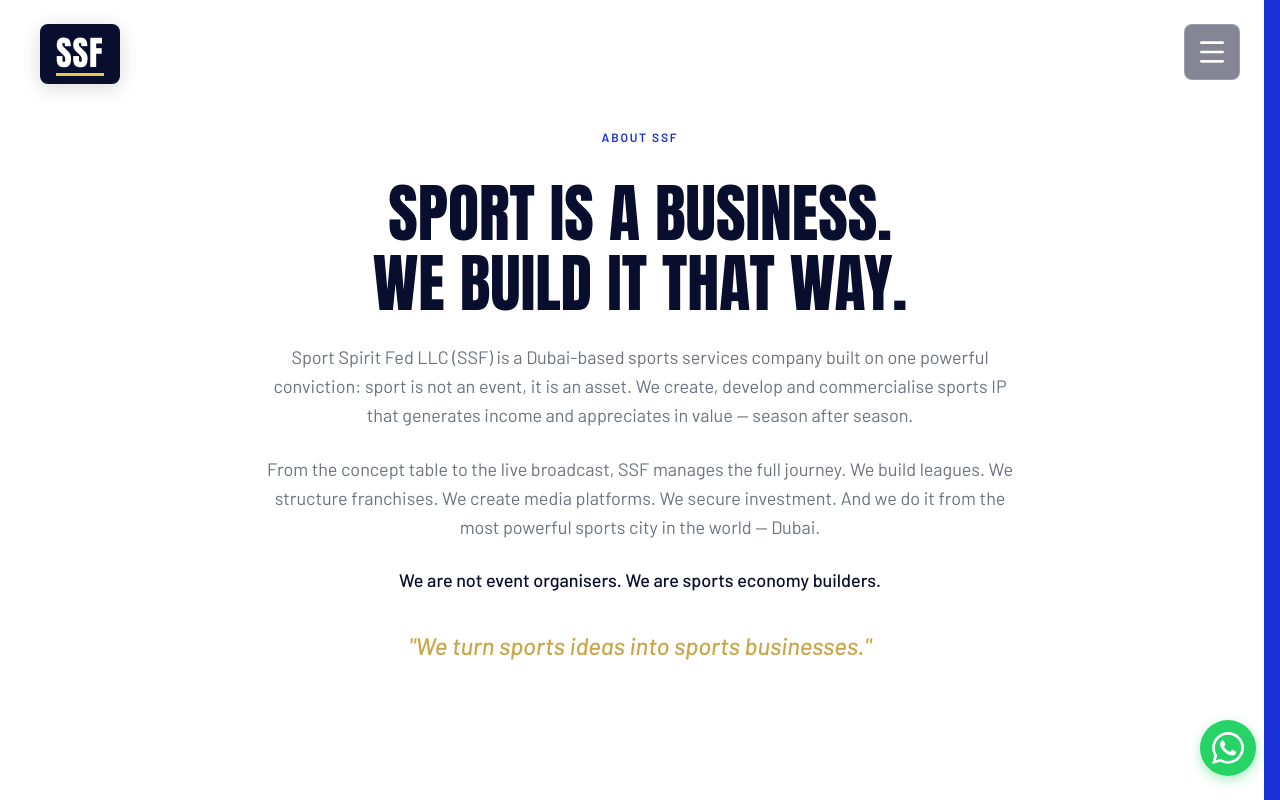
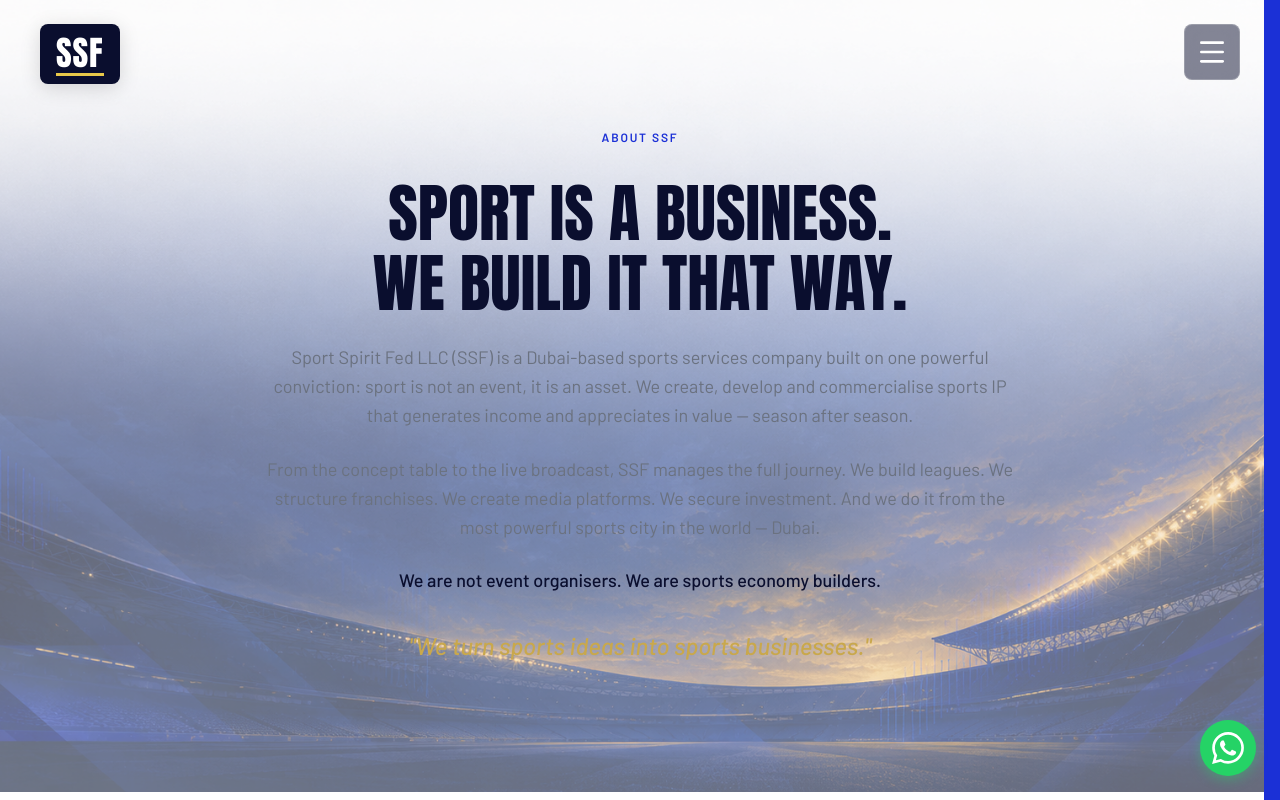
Before and after one commit to Rushi8087/ssf-88, a React (Vite) app: page /about in a window 1280 px wide. Shown: the top 800 px of the page. Built offline with nearby package versions, Linux system fonts and the light colour scheme.

Commit message:
add youtube logo, add about hero background image, adjust overlay

```diff
--- a/src/components/Footer.tsx
+++ b/src/components/Footer.tsx
@@ -1,7 +1,7 @@
 // @ts-nocheck
 import React from 'react';
 import { Link } from 'react-router-dom';
-import { Instagram, Linkedin } from "lucide-react";
+import { Instagram, Linkedin, Youtube } from "lucide-react";
 import { motion } from "motion/react";
 
 export function Footer() {
@@ -42,6 +42,15 @@
                 className="w-8 h-8 rounded-full border border-pure-white/20 flex items-center justify-center text-pure-white hover:border-gold-accent hover:text-gold-accent transition-colors duration-300"
               >
                 <Linkedin className="w-5 h-5" />
+              </a>
+              <a
+                href="https://youtube.com/@ssfeventspro?si=D6qiUEJPGJAxJGVD"
+                target="_blank"
+                rel="noopener noreferrer"
+                aria-label="SSF YouTube"
+                className="w-8 h-8 rounded-full border border-pure-white/20 flex items-center justify-center text-pure-white hover:border-gold-accent hover:text-gold-accent transition-colors duration-300"
+              >
+                <Youtube className="w-5 h-5" />
               </a>
             </div>
           </div>
--- a/src/pages/About.tsx
+++ b/src/pages/About.tsx
@@ -150,8 +150,14 @@
   return (
     <div className="bg-pure-white w-full">
       {/* 1. WHO WE ARE */}
-      <section className="snap-start snap-always min-h-[80vh] flex flex-col justify-center bg-pure-white w-full px-8 py-24 md:py-32 pt-32">
-        <div className="max-w-[70rem] mx-auto w-full flex flex-col items-center text-center">
+      <section
+        className="snap-start snap-always min-h-[80vh] flex flex-col justify-center w-full px-8 py-24 md:py-32 pt-32 relative bg-cover bg-center"
+        style={{ backgroundImage: "url('/images/about-hero-bg.png')" }}
+      >
+        {/* Semi-transparent white overlay to ensure dark text remains readable */}
+        <div className="absolute inset-0 bg-pure-white/40 z-[1]"></div>
+
+        <div className="max-w-[70rem] mx-auto w-full flex flex-col items-center text-center relative z-10">
           <motion.div
             initial="hidden"
             whileInView="show"
```
Also changed, not shown: public/images/about-hero-bg.png (added).
